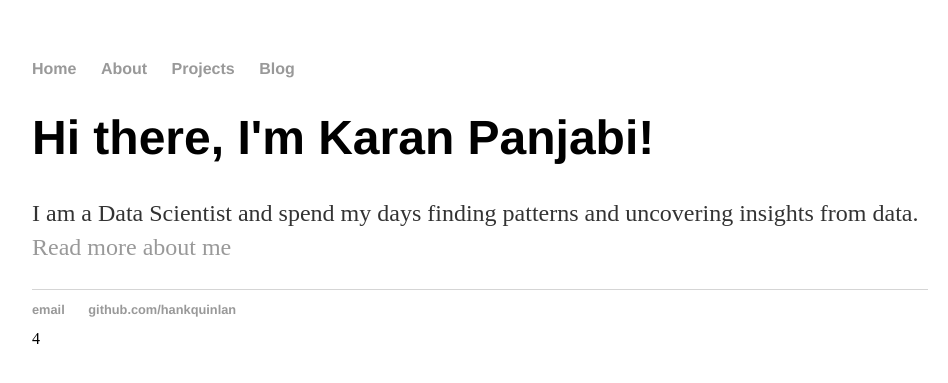
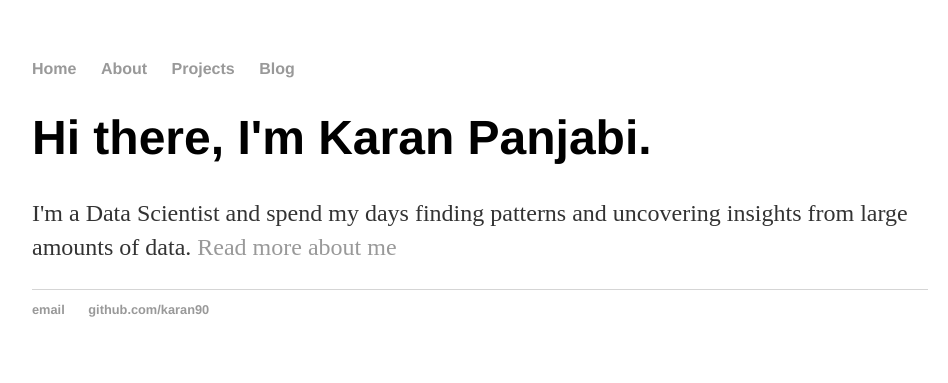
Before and after one commit to karan90/karan90.github.io, a Jekyll site: the page built from index.html, in a window 1280 px wide. Shown: the top 383 px of the page, without its empty margins (160-1108 px from the left). Built offline with Jekyll 4.4.1, drawn with Linux system fonts in a browser that asks for light colours.

Commit message:
Update index.html
Jekyll configured homepage

```diff
--- a/index.html
+++ b/index.html
@@ -1,31 +1,8 @@
-<!DOCTYPE html>
-<html>
-	<head>
-		<title>Karan Panjabi</title>
-		<!-- link to main stylesheet -->
-		<link rel="stylesheet" type="text/css" href="/css/main.css">
-	</head>
-	<body>
-		<nav>
-    		<ul>
-        		<li><a href="/">Home</a></li>
-	        	<li><a href="/about">About</a></li>
-        		<li><a href="/projects">Projects</a></li>
-        		<li><a href="/blog">Blog</a></li>
-    		</ul>
-		</nav>
-		<div class="container">
-    		<div class="blurb">
-        		<h1>Hi there, I'm Karan Panjabi!</h1>
-				<p>I am a Data Scientist and spend my days finding patterns and uncovering insights from data. <a href="/about">Read more about me</a></p>
-    		</div><!-- /.blurb -->
-		</div><!-- /.container -->
-		<footer>
-    		<ul>
-        		<li><a href="mailto:panjabi.karan@gmail.com">email</a></li>
-        		<li><a href="https://github.com/karan90">github.com/hankquinlan</a></li>
-			</ul>
-		</footer>
-	</body>
-</html>
-4
+---
+layout: default
+title: Karan Panjabi
+---
+<div class="blurb">
+	<h1>Hi there, I'm Karan Panjabi.</h1>
+	<p>I'm a Data Scientist and spend my days finding patterns and uncovering insights from large amounts of data. <a href="/about">Read more about me</a></p>
+</div><!-- /.blurb -->
```
